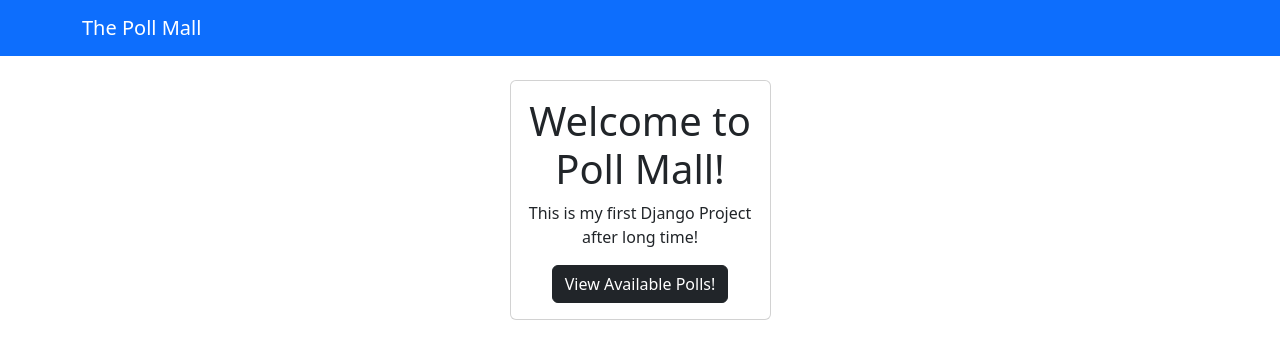
After one commit to leobewater/django-voting-app, a Django app: page / in a window 1280 px wide. The commit adds this page. Shown: the top 359 px of the page. Run offline with Django 5.2, Linux system fonts and the light colour scheme.

Commit message:
fix typo

```diff
--- /dev/null
+++ b/pollproject/landingPage/urls.py
@@ -0,0 +1,7 @@
+from django.urls import path
+
+from . import views
+
+urlpatterns = [
+    path('', views.index, name='index'),
+]
--- a/pollproject/landingPage/views.py
+++ b/pollproject/landingPage/views.py
@@ -1,3 +1,6 @@
 from django.shortcuts import render
 
+
 # Create your views here.
+def index(request):
+    return render(request, 'pages/index.html')
--- a/pollproject/pollApp/urls.py
+++ b/pollproject/pollApp/urls.py
@@ -2,11 +2,11 @@ from django.urls import path
 
 from . import views
 
-app_name = 'pollApp'
+app_name = 'polls'
 
 urlpatterns = [
     path('', views.index, name='index'),
     path('<int:question_id>/', views.detail, name='detail'),
-    path('<int:question_id>/result/', views.results, name='results'),
+    path('<int:question_id>/results/', views.results, name='results'),
     path('<int:question_id>/vote/', views.vote, name='vote'),
 ]
--- a/pollproject/pollproject/settings.py
+++ b/pollproject/pollproject/settings.py
@@ -38,6 +38,7 @@ INSTALLED_APPS = [
     'django.contrib.messages',
     'django.contrib.staticfiles',
     'pollApp',
+	'landingPage',
 ]
 
 MIDDLEWARE = [
--- a/pollproject/pollproject/urls.py
+++ b/pollproject/pollproject/urls.py
@@ -15,8 +15,10 @@ Including another URLconf
     2. Add a URL to urlpatterns:  path('blog/', include('blog.urls'))
 """
 from django.contrib import admin
-from django.urls import path
+from django.urls import include, path
 
 urlpatterns = [
     path('admin/', admin.site.urls),
+    path('', include('landingPage.urls')),
+    path('polls/', include('pollApp.urls')),
 ]
--- /dev/null
+++ b/pollproject/templates/pages/index.html
@@ -0,0 +1,10 @@
+{% extends 'base.html' %}
+{% block content %}
+  <div class="card text-center">
+    <div class="card-body">
+      <h1>Welcome to Poll Mall!</h1>
+      <p>This is my first Django Project after long time!</p>
+      <a href="{% url 'polls:index' %}" class="btn btn-dark">View Available Polls!</a>
+    </div>
+  </div>
+{% endblock %}
--- a/pollproject/templates/polls/index.html
+++ b/pollproject/templates/polls/index.html
@@ -3,11 +3,11 @@
   <h1 class="text-center mb-3">Poll Questions</h1>
   {% if latest_question_list %}
     {% for question in latest_question_list %}
-      <div class="card-mb-3">
+      <div class="card mb-3">
         <div class="card-body">
           <p class="lead">{{ question.question_text }}</p>
           <a href="{% url 'polls:detail' question.id %}" class="btn btn-primary btn-sm">Vote Now!</a>
-          <a href="{% url 'polls:results' question.id %}" class="btn btn-secondary btn-sm">Results</a>
+          <a href="{% url 'polls:results' question.id %}" class="btn btn-secondary btn-sm">Results!</a>
         </div>
       </div>
     {% endfor %}
--- a/pollproject/templates/polls/results.html
+++ b/pollproject/templates/polls/results.html
@@ -5,7 +5,7 @@
   <ul class="list-group mb-5">
     {% for choice in question.choice_set.all %}
       <li class="list-group-item">
-        {{ choice.choice_text }} <span class="badge badge-success float-right">{{ choice.votes }} vote{{ choice.votes|pluralize }}</span>
+        {{ choice.choice_text }} <span class="badge text-bg-success float-end">{{ choice.votes }} vote{{ choice.votes|pluralize }}</span>
       </li>
     {% endfor %}
   </ul>
```
Also changed, not shown: pollproject/db.sqlite3, pollproject/pollApp/migrations/0001_initial.py.
